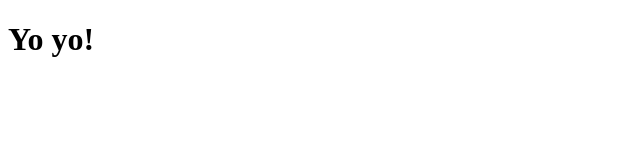
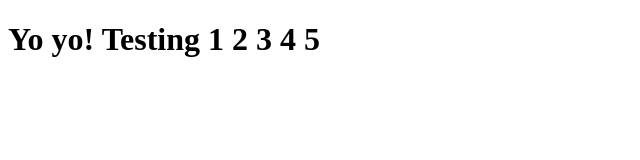
Before and after one commit to kuvalisconrad/basics-test-fork, a plain HTML site: page site/index.html in a window 1280 px wide. Shown: the whole page, without its empty margins (0-640 px from the left). Drawn offline with Linux system fonts and the light colour scheme.

Commit message:
Edited index

```diff
--- a/site/index.html
+++ b/site/index.html
@@ -4,6 +4,6 @@
 	<title>Yo</title>
 </head>
 <body>
-<h1>Yo yo!</h1>
+<h1>Yo yo! Testing 1 2 3 4 5</h1>
 </body>
 </html>
```
